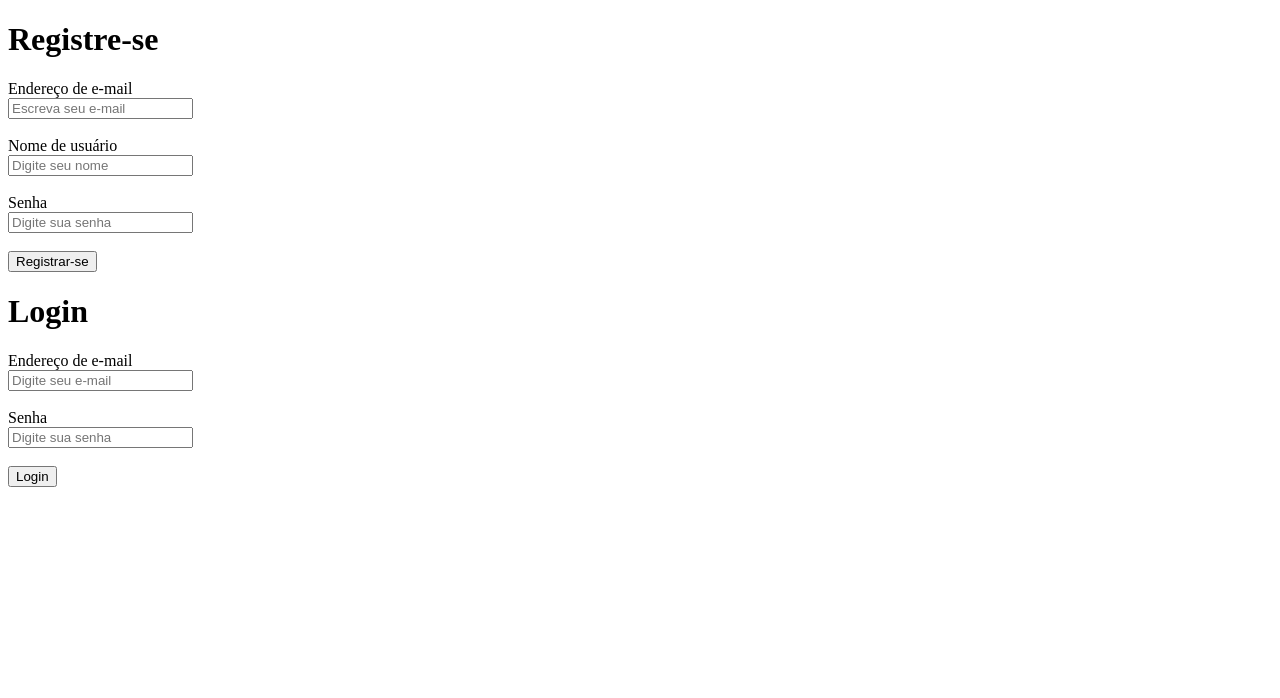
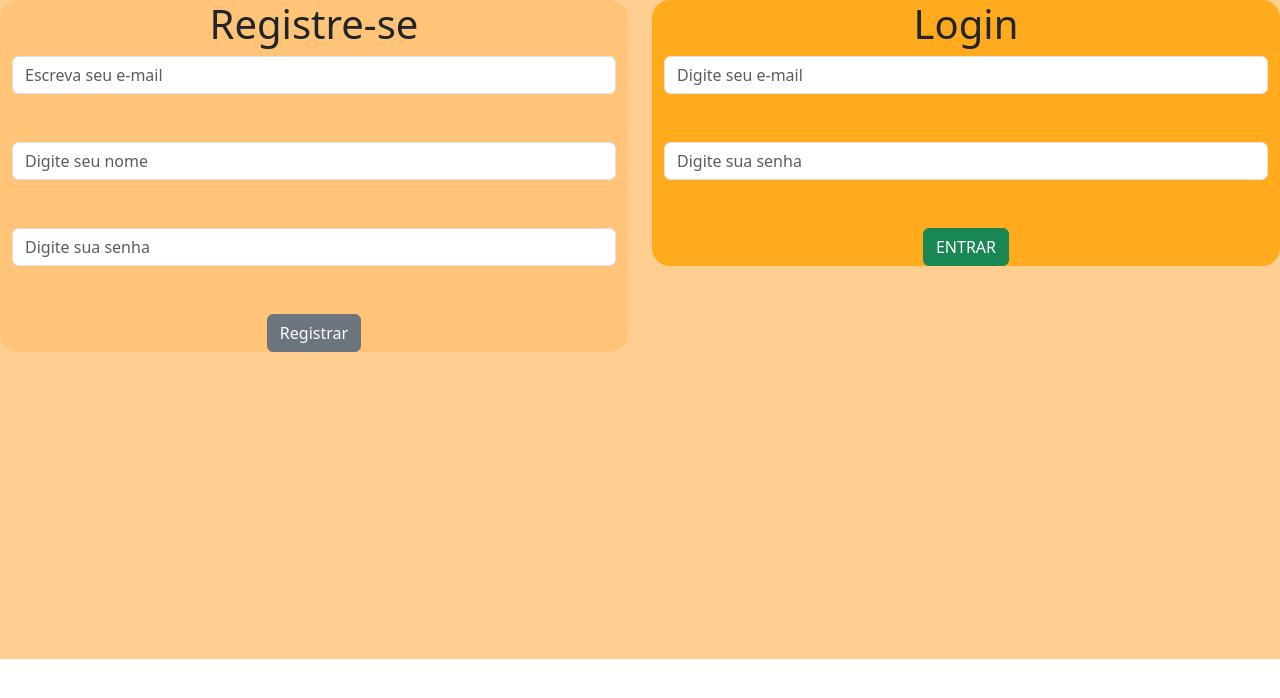
Before and after one commit to Fabio2000/Tiringa-Store, a Next.js app: page / in a window 1280 px wide. Shown: the top 698 px of the page. Built offline with nearby package versions, Linux system fonts and the light colour scheme.

Commit message:
Tentando configurar o styles com bootstrap, incompleto

```diff
--- a/pages/index.js
+++ b/pages/index.js
@@ -1,35 +1,35 @@
+import styles from '../style/styles.module.css'
+import 'bootstrap/dist/css/bootstrap.min.css';
+import { Button, Container, Row, Col, Card, CardBody, Form, Label, Input, CardText } from 'reactstrap';
+
+
+
 export default function Home() {
   return (
-    <div>
-      <div>
-        <h1>Registre-se</h1>
-        <form action="/api/register" method="post">
-          <label> Endereço de e-mail</label><br />
-          <input type='email' name='email' placeholder='Escreva seu e-mail'></input><br /><br />
+    <Row className={styles.principal}>
+      <Col class="col-sm-6">
+        <Container className={styles.CardOne}>
+          <h1>Registre-se</h1>
+          <Form action="/api/register" method="post">
+            <Input type='email' name='email' placeholder='Escreva seu e-mail'></Input><br /><br />
+            <Input type='text' name='text' placeholder='Digite seu nome'></Input><br /><br />
+            <Input type='password' name='password' placeholder='Digite sua senha'></Input><br /><br />
+            <Button type='submit'>Registrar</Button>
+          </Form>
+        </Container>
 
-          <label>Nome de usuário</label><br />
-          <input type='text' name='text' placeholder='Digite seu nome'></input><br /><br />
+      </Col>
+        <Col class="col-sm-6">
+          <Container className={styles.CardTwo}>
+                <h1>Login</h1>
+              <Form action="/api/login" method="post">
+                <Input type='email' name='email' placeholder='Digite seu e-mail'></Input><br /><br />
+                <Input type='password' name='password' placeholder='Digite sua senha'></Input><br /><br />
+                <Button type='submit' color='success' size='md'>ENTRAR</Button>
 
-          <label>Senha</label><br />
-          <input type='password' name='password' placeholder='Digite sua senha'></input><br /><br />
-
-          <input type='submit' value='Registrar-se'></input>
-        </form>
-      </div>
-
-      <div>
-        <h1>Login</h1>
-        <form action="/api/login" method="post">
-          <label>Endereço de e-mail</label><br />
-          <input type='email' name='email' placeholder='Digite seu e-mail'></input><br /><br />
-
-          <label>Senha</label><br />
-          <input type='password' name='password' placeholder='Digite sua senha'></input><br /><br />
-
-          <input type='submit' value='Login'></input>
-
-        </form>
-      </div>
-    </div>
+              </Form>
+          </Container>
+        </Col>
+    </Row>
   )
 }
--- /dev/null
+++ b/style/styles.module.css
@@ -0,0 +1,21 @@
+.principal {
+ background-color: rgba(255, 145, 0, 0.433);
+ padding-bottom: 24%;
+}
+  .CardOne{
+    background-color: rgba(255, 145, 0, 0.171);
+    align-items: center;
+    border-radius: 18px;
+    text-align: center;
+  }
+
+  .CardTwo{
+    background-color: rgba(255, 163, 0, 0.8);
+    align-items: center;
+    border-radius: 18px;
+    text-align: center;
+}
+
+  /* .container:hover {
+    background: #ccc;
+  } */
```
